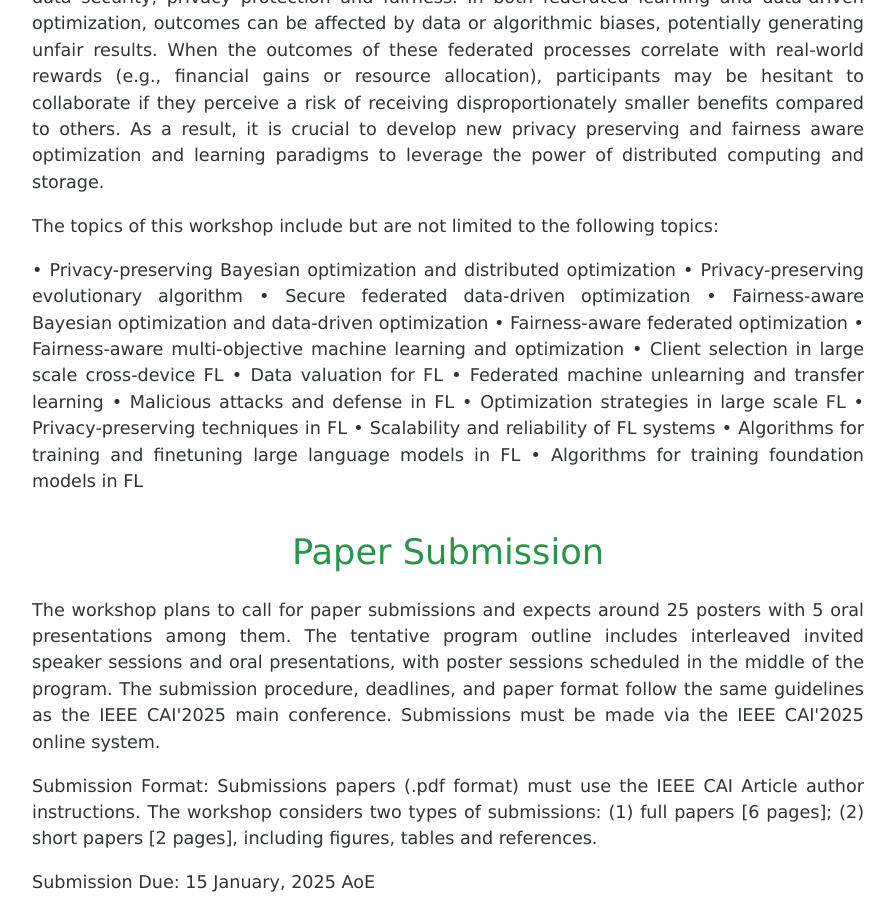
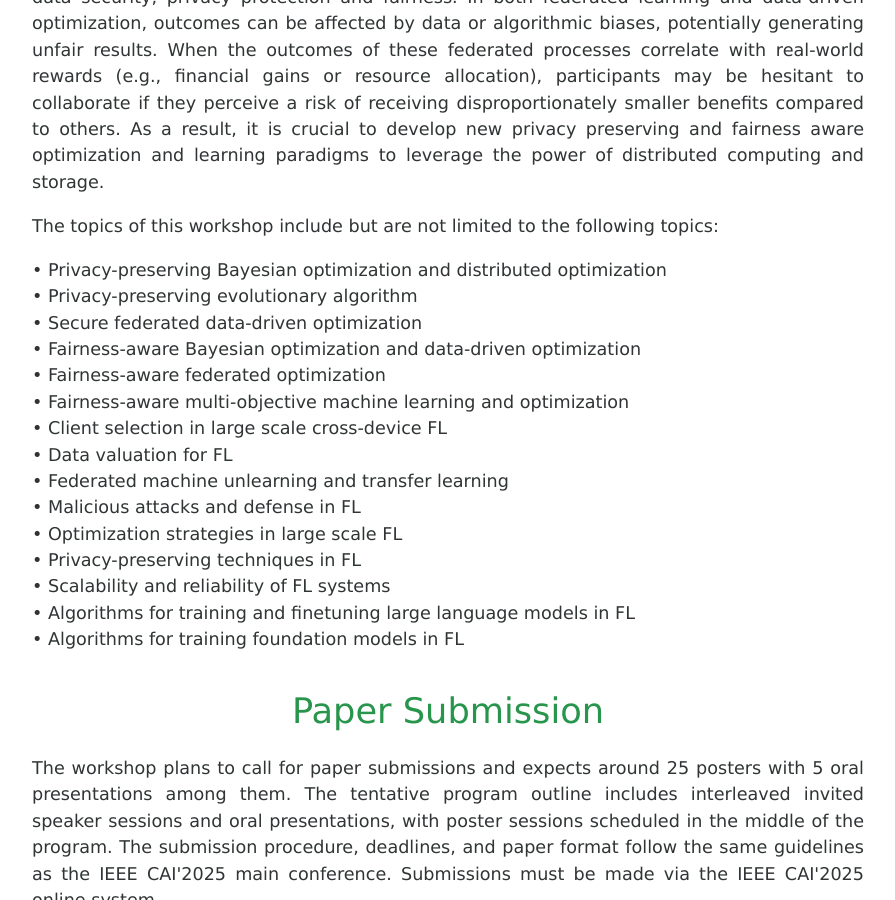
Before and after one commit to xw00616/Fairness-aware-Federated-Optimization-and-Learning, a Jekyll site: the page built from index.md, in a window 1280 px wide and 900 px high, scrolled down 1107 px. Shown: the whole window, without its empty margins (192-1087 px from the left). Built offline with Jekyll 4.4.1, drawn with Linux system fonts in a browser that asks for light colours.

Commit message:
Update index.md

```diff
--- a/index.md
+++ b/index.md
@@ -15,22 +15,22 @@ preserving and fairness aware optimization and learning paradigms to leverage th
 The topics of this workshop include but are not limited to the following topics:
 </p>
 <p style='text-align: justify;'>
-    • Privacy-preserving Bayesian optimization and distributed optimization
-   • Privacy-preserving evolutionary algorithm
-• Secure federated data-driven optimization
-• Fairness-aware Bayesian optimization and data-driven optimization
+    • Privacy-preserving Bayesian optimization and distributed optimization <br>
+   • Privacy-preserving evolutionary algorithm <br>
+• Secure federated data-driven optimization <br>
+• Fairness-aware Bayesian optimization and data-driven optimization <br>
 
-• Fairness-aware federated optimization
-• Fairness-aware multi-objective machine learning and optimization
-• Client selection in large scale cross-device FL
-• Data valuation for FL
-• Federated machine unlearning and transfer learning
-• Malicious attacks and defense in FL
-• Optimization strategies in large scale FL
-• Privacy-preserving techniques in FL
-• Scalability and reliability of FL systems
-• Algorithms for training and finetuning large language models in FL
-• Algorithms for training foundation models in FL
+• Fairness-aware federated optimization <br>
+• Fairness-aware multi-objective machine learning and optimization <br>
+• Client selection in large scale cross-device FL <br>
+• Data valuation for FL <br>
+• Federated machine unlearning and transfer learning <br>
+• Malicious attacks and defense in FL <br>
+• Optimization strategies in large scale FL <br>
+• Privacy-preserving techniques in FL <br>
+• Scalability and reliability of FL systems <br>
+• Algorithms for training and finetuning large language models in FL <br>
+• Algorithms for training foundation models in FL <br>
     </p>
 
 
```
